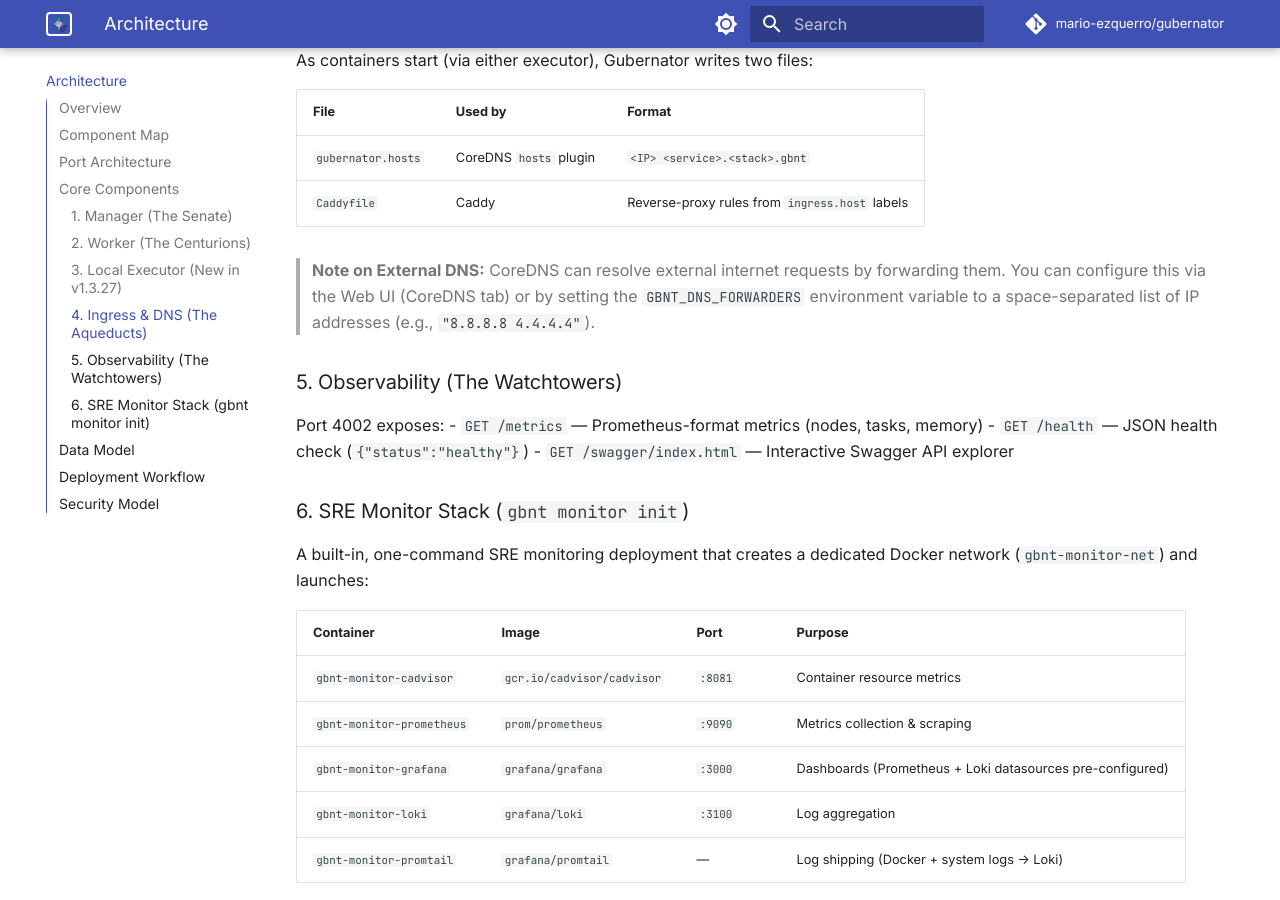
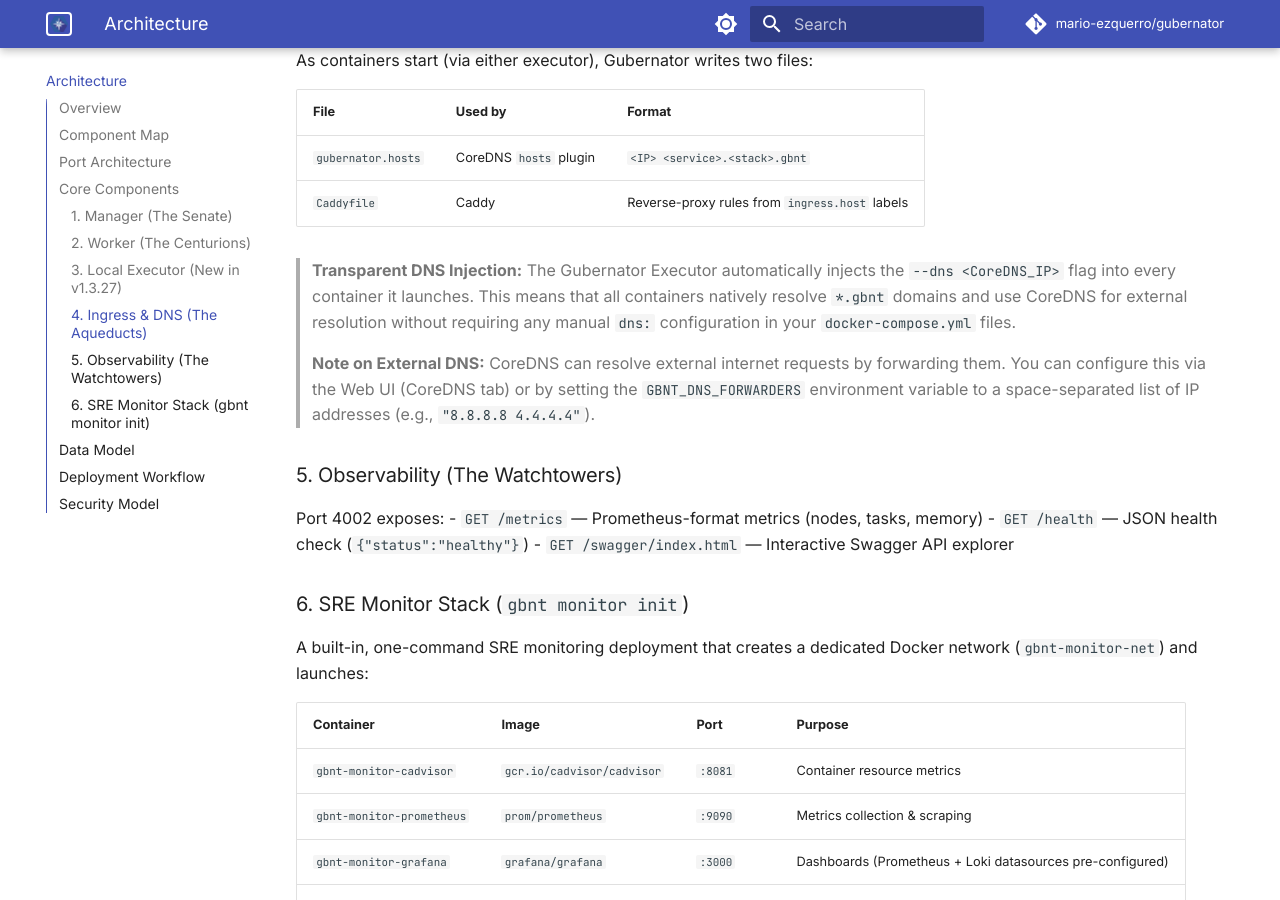
Before and after one commit to mario-ezquerro/gubernator, an MkDocs documentation site: the page built from docs/architecture.md, in a window 1280 px wide and 900 px high, scrolled down 2369 px. Built offline with MkDocs 1.6.1 and Material for MkDocs 9.7.7, drawn with Linux system fonts in a browser that asks for light colours; comment, search, counter and statistics services are not loaded.

Commit message:
docs: Document transparent DNS injection

```diff
--- a/docs/architecture.md
+++ b/docs/architecture.md
@@ -98,6 +98,8 @@
 |------|---------|--------|
 | `gubernator.hosts` | CoreDNS `hosts` plugin | `<IP>  <service>.<stack>.gbnt` |
 | `Caddyfile` | Caddy | Reverse-proxy rules from `ingress.host` labels |
+
+> **Transparent DNS Injection:** The Gubernator Executor automatically injects the `--dns <CoreDNS_IP>` flag into every container it launches. This means that all containers natively resolve `*.gbnt` domains and use CoreDNS for external resolution without requiring any manual `dns:` configuration in your `docker-compose.yml` files.
 
 > **Note on External DNS:** CoreDNS can resolve external internet requests by forwarding them. You can configure this via the Web UI (CoreDNS tab) or by setting the `GBNT_DNS_FORWARDERS` environment variable to a space-separated list of IP addresses (e.g., `"8.8.8.8 4.4.4.4"`).
 
```
Also changed, not shown: README.md (+1 -0 lines).
